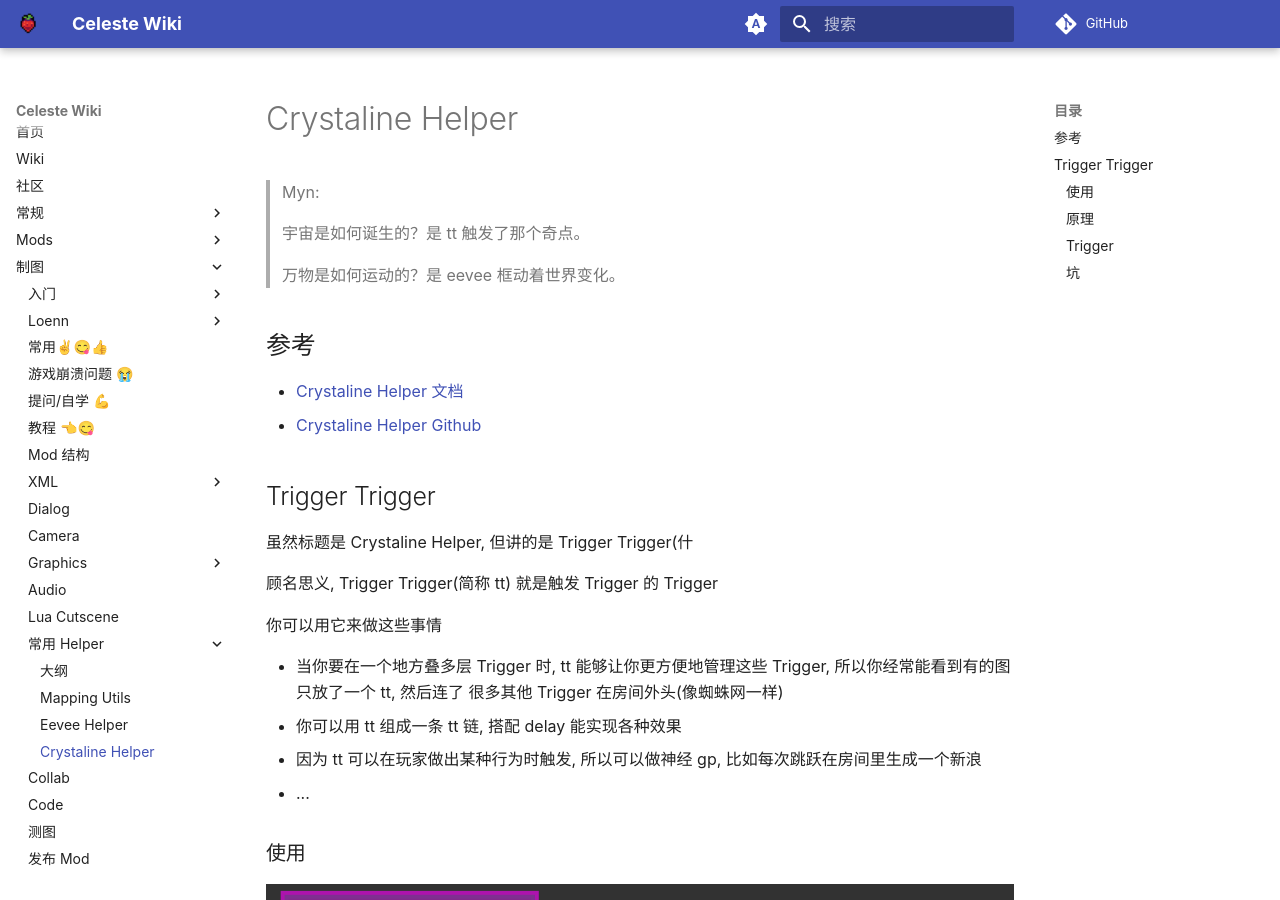
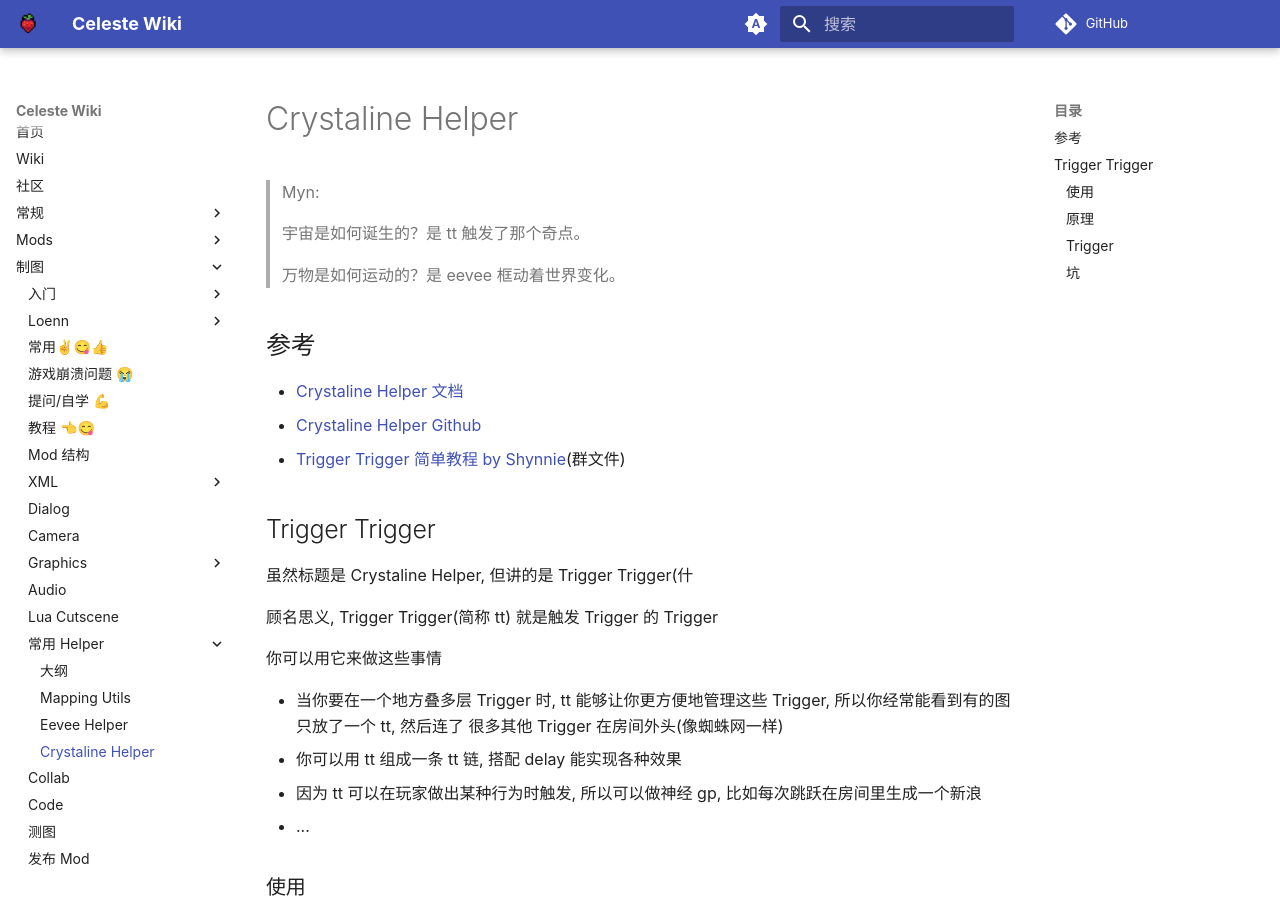
Before and after one commit to LuckyBoy-7/CelesteWikiModule, an MkDocs documentation site: the page built from docs/mappings/useful_helpers/trigger_trigger.md, in a window 1280 px wide and 900 px high. Built offline with MkDocs 1.6.1 and Material for MkDocs 9.7.7, drawn with Linux system fonts in a browser that asks for light colours; comment, search, counter and statistics services are not loaded.

Commit message:
添加 trigger trigger 简单教程 by Shynnie

```diff
--- a/docs/mappings/useful_helpers/trigger_trigger.md
+++ b/docs/mappings/useful_helpers/trigger_trigger.md
@@ -7,6 +7,7 @@
 ## 参考
 * [Crystaline Helper 文档](https://gamebanana.com/mods/53765)
 * [Crystaline Helper Github](https://github.com/CommunalHelper/CrystallineHelper)
+* [Trigger Trigger 简单教程 by Shynnie]()(群文件)
 
 ## Trigger Trigger
 
```
Also changed, not shown: 1 other file.
